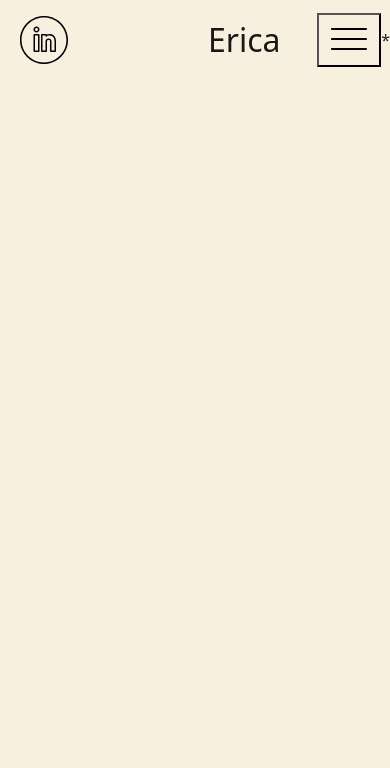
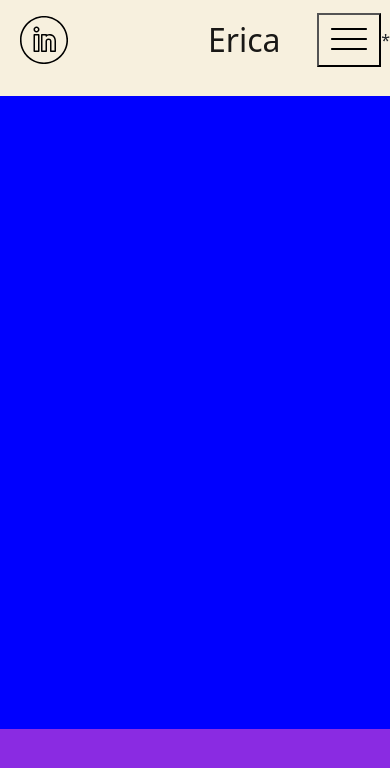
Before and after one commit to ericaemorabito/Glossy-Portfolio, a React (Create React App) app: page / in a window 390 px wide. Shown: the top 768 px of the page. Built offline with nearby package versions, Linux system fonts and the light colour scheme.

Commit message:
responsive template

```diff
--- a/src/App.js
+++ b/src/App.js
@@ -1,10 +1,18 @@
 import './App.css';
 import Header from './components/Header'
+import Home from './components/Home'
+import Template from './components/Template/template'
+
+import { Container } from 'react-bootstrap'
 
 function App() {
   return (
     <div className="App">
       <Header expand={'false'} />
+      <Container className='main' fluid>
+        {/* <Home /> */}
+        <Template />
+      </Container>
     </div>
   );
 }
--- /dev/null
+++ b/src/components/Home.js
@@ -0,0 +1,11 @@
+import React from 'react'
+import '../styles/home.css'
+import { Container, Row, Col } from 'react-bootstrap';
+
+const Home = () => {
+  return (
+    <div>Home</div>
+  )
+}
+
+export default Home
--- /dev/null
+++ b/src/components/Template/template.css
@@ -0,0 +1,44 @@
+.screen {
+  /* background-color: blue; */
+  width: 100%;
+  height: 85vh;
+  display: flex;
+  align-items: center;
+  justify-content: center;
+}
+
+.content-col {
+  /* background-color: red; */
+  height: 70vh;
+  width: 85rem;
+  display: flex;
+  align-items: center;
+  justify-content: center;
+}
+
+.content-row {
+  /* background-color: green; */
+  height: 70vh;
+  width: 85rem;
+  display: flex;
+  justify-content: space-around;
+ }
+
+#left {
+background-color: blue;
+}
+
+#right {
+  background-color: blueviolet;
+}
+
+/* Medium devices (phones, tablet, 800px and down) */
+@media only screen and (max-width: 800px) {
+  .screen, .content-col, .content-row {
+    height: 150vh;
+  }
+
+  .body-col {
+    height: 75vh;
+  }
+}
--- /dev/null
+++ b/src/components/Template/template.js
@@ -0,0 +1,22 @@
+import React from "react";
+import { Row, Col } from "react-bootstrap";
+import "./template.css";
+
+const Template = () => {
+  return (
+    <Row fluid className="screen gx-0">
+      <Col lg={12} md={10} sm={12} xs={12} className="content-col">
+        {/* <Row className="title-row">
+        </Row> */}
+        <Row className="content-row">
+          <Col lg={6} md={10} sm={12} xs={12} id="left" className="body-col">
+          </Col>
+          <Col lg={6} md={10} sm={12} xs={12} id="right" className="body-col">
+          </Col>
+        </Row>
+      </Col>
+    </Row>
+  );
+};
+
+export default Template;
```
Also changed, not shown: src/styles/home.css (added).
